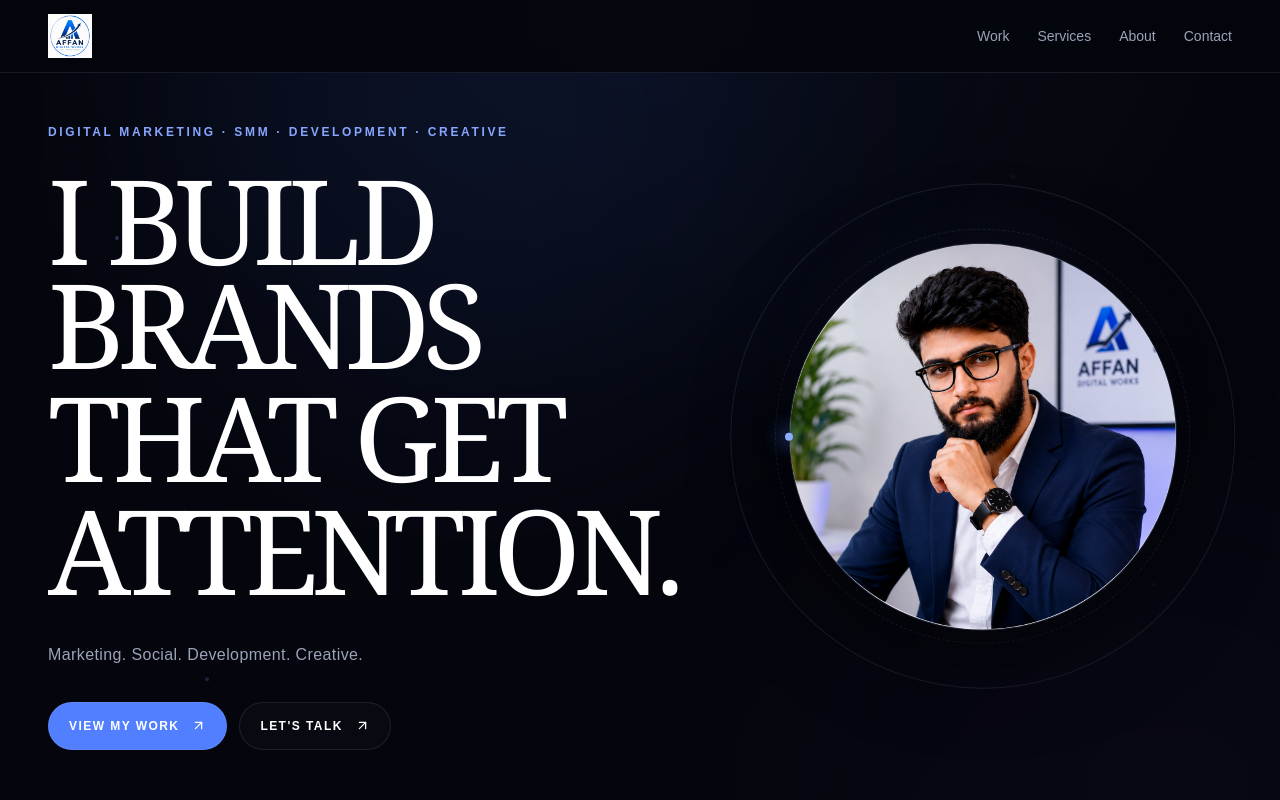
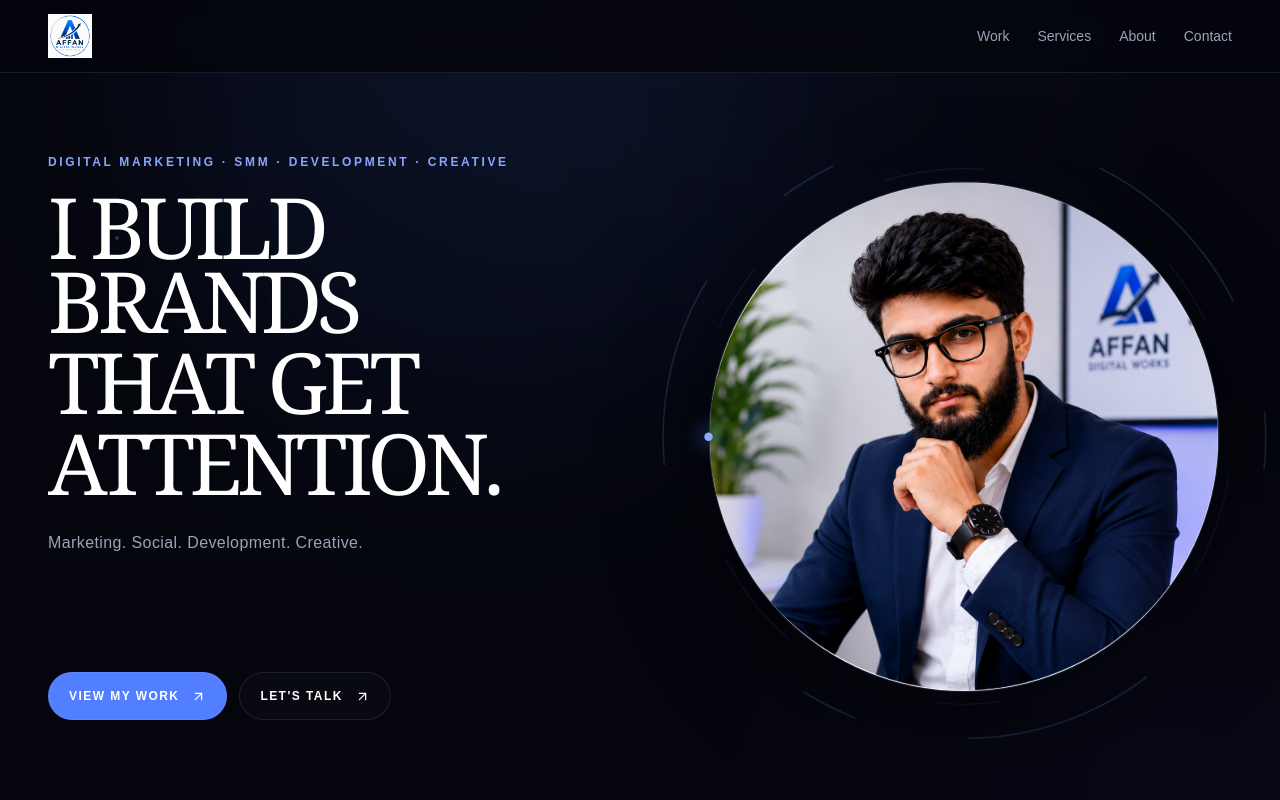
Before and after one commit to AffanSaqib/affan-portfolio, a Next.js app: page / in a window 1280 px wide. Shown: the top 800 px of the page. Built offline with nearby package versions, Linux system fonts and the light colour scheme.

Commit message:
Refine homepage hero composition
Co-authored-by: arena-agent <297053741+arena-agent@users.noreply.github.com>

```diff
--- a/src/components/home-hero.tsx
+++ b/src/components/home-hero.tsx
@@ -34,12 +34,12 @@ export function HomeHero() {
         ))}
       </div>
 
-      <Container className="grid min-h-[calc(100svh-4.5rem)] items-center gap-y-10 py-14 sm:py-20 lg:grid-cols-[1.05fr_0.95fr] lg:gap-x-12 lg:gap-y-7 lg:py-12 xl:gap-x-20">
+      <Container className="grid min-h-[calc(100svh-4.5rem)] items-center gap-y-8 py-12 sm:py-16 lg:grid-cols-[1fr_1fr] lg:gap-x-10 lg:gap-y-5 lg:py-8 xl:gap-x-16">
         <motion.div initial={{ opacity: 1, y: reduceMotion ? 0 : 18 }} animate={{ opacity: 1, y: 0 }} transition={entrance} className="relative z-10 lg:col-start-1 lg:row-start-1">
-          <p className="mb-7 text-[10px] font-semibold tracking-[0.18em] text-[#87a6ff] sm:text-xs sm:tracking-[0.22em]">
+          <p className="mb-5 text-[10px] font-semibold tracking-[0.18em] text-[#87a6ff] sm:text-xs sm:tracking-[0.22em]">
             DIGITAL MARKETING · SMM · DEVELOPMENT · CREATIVE
           </p>
-          <h1 className="font-serif text-[clamp(2.6rem,9.2vw,7.5rem)] font-normal leading-[0.88] tracking-[-0.065em] text-white">
+          <h1 className="font-serif text-[clamp(2.45rem,6.6vw,5.4rem)] font-normal leading-[0.88] tracking-[-0.065em] text-white">
             {headline.map((line, index) => (
               <span key={line} className="block pb-[0.08em]">
                 <motion.span
@@ -53,16 +53,20 @@ export function HomeHero() {
               </span>
             ))}
           </h1>
-          <motion.p initial={{ opacity: 1, y: reduceMotion ? 0 : 10 }} animate={{ opacity: 1, y: 0 }} transition={{ ...entrance, delay: reduceMotion ? 0 : 0.65 }} className="mt-8 text-sm tracking-[0.025em] text-[var(--muted)] sm:text-base">
+          <motion.p initial={{ opacity: 1, y: reduceMotion ? 0 : 10 }} animate={{ opacity: 1, y: 0 }} transition={{ ...entrance, delay: reduceMotion ? 0 : 0.65 }} className="mt-6 text-sm tracking-[0.025em] text-[var(--muted)] sm:text-base">
             Marketing. Social. Development. Creative.
           </motion.p>
         </motion.div>
 
-        <motion.div initial={{ opacity: 1, scale: reduceMotion ? 1 : 0.96 }} animate={{ opacity: 1, scale: 1 }} transition={{ ...entrance, delay: reduceMotion ? 0 : 0.28 }} className="relative order-2 mx-auto w-full max-w-[32rem] lg:col-start-2 lg:row-span-2 lg:row-start-1 lg:max-w-none">
+        <motion.div initial={{ opacity: 1, scale: reduceMotion ? 1 : 0.96 }} animate={{ opacity: 1, scale: 1 }} transition={{ ...entrance, delay: reduceMotion ? 0 : 0.28 }} className="relative order-2 mx-auto w-full max-w-[31rem] lg:col-start-2 lg:row-span-2 lg:row-start-1 lg:max-w-none lg:translate-x-3 lg:scale-[1.06]">
           <motion.div animate={reduceMotion ? undefined : { y: [0, -7, 0] }} transition={{ duration: 6, repeat: Infinity, ease: "easeInOut" }} className="relative aspect-square">
-            <motion.div aria-hidden className="absolute inset-[-6%] rounded-full border border-[rgba(110,145,255,0.23)]" animate={reduceMotion ? undefined : { rotate: 360 }} transition={{ duration: 36, repeat: Infinity, ease: "linear" }} />
-            <motion.div aria-hidden className="absolute inset-[4%] rounded-full border border-dashed border-[rgba(151,114,255,0.17)]" animate={reduceMotion ? undefined : { rotate: -360 }} transition={{ duration: 48, repeat: Infinity, ease: "linear" }} />
-            <div aria-hidden className="absolute inset-[11%] rounded-full bg-[radial-gradient(circle_at_48%_32%,rgba(71,119,255,0.25),transparent_62%)] blur-2xl" />
+            <motion.svg aria-hidden viewBox="0 0 100 100" className="absolute inset-[-4%] size-[108%]" animate={reduceMotion ? undefined : { rotate: 360 }} transition={{ duration: 44, repeat: Infinity, ease: "linear" }}>
+              <circle cx="50" cy="50" r="47" fill="none" stroke="rgba(122,154,255,0.18)" strokeWidth="0.25" strokeDasharray="30 18 9 43" />
+            </motion.svg>
+            <motion.svg aria-hidden viewBox="0 0 100 100" className="absolute inset-[2%] size-[96%]" animate={reduceMotion ? undefined : { rotate: -360 }} transition={{ duration: 58, repeat: Infinity, ease: "linear" }}>
+              <circle cx="50" cy="50" r="47" fill="none" stroke="rgba(169,140,255,0.11)" strokeWidth="0.2" strokeDasharray="12 28 18 42" />
+            </motion.svg>
+            <div aria-hidden className="absolute inset-[12%] rounded-full bg-[radial-gradient(circle_at_48%_32%,rgba(71,119,255,0.15),transparent_62%)] blur-2xl" />
             <div className="absolute inset-[7%] overflow-hidden rounded-full border border-white/10 bg-[#080b18] shadow-[0_24px_90px_rgba(0,0,0,0.5)]">
               <Image src="/assets/affan-portrait.png" alt="Affan" fill priority sizes="(max-width: 1024px) 85vw, 45vw" className="object-cover object-center" />
             </div>
```
